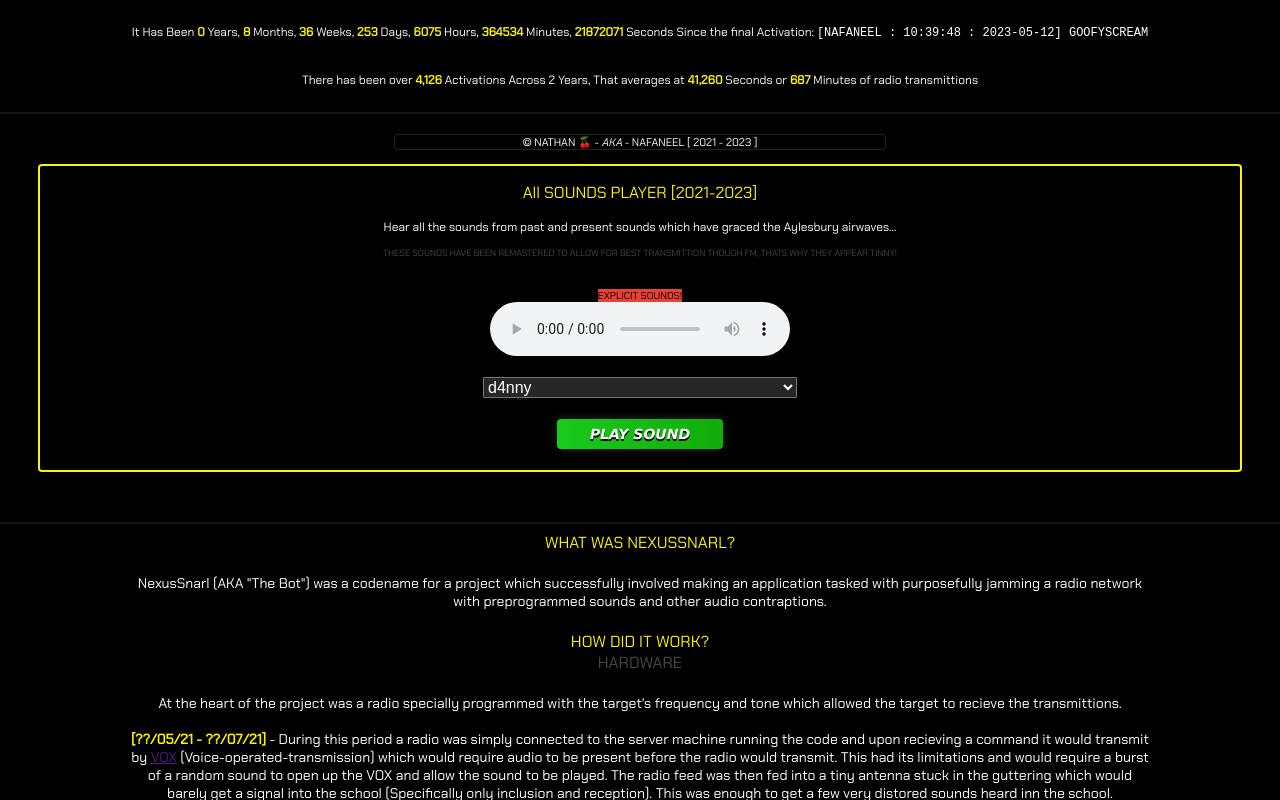
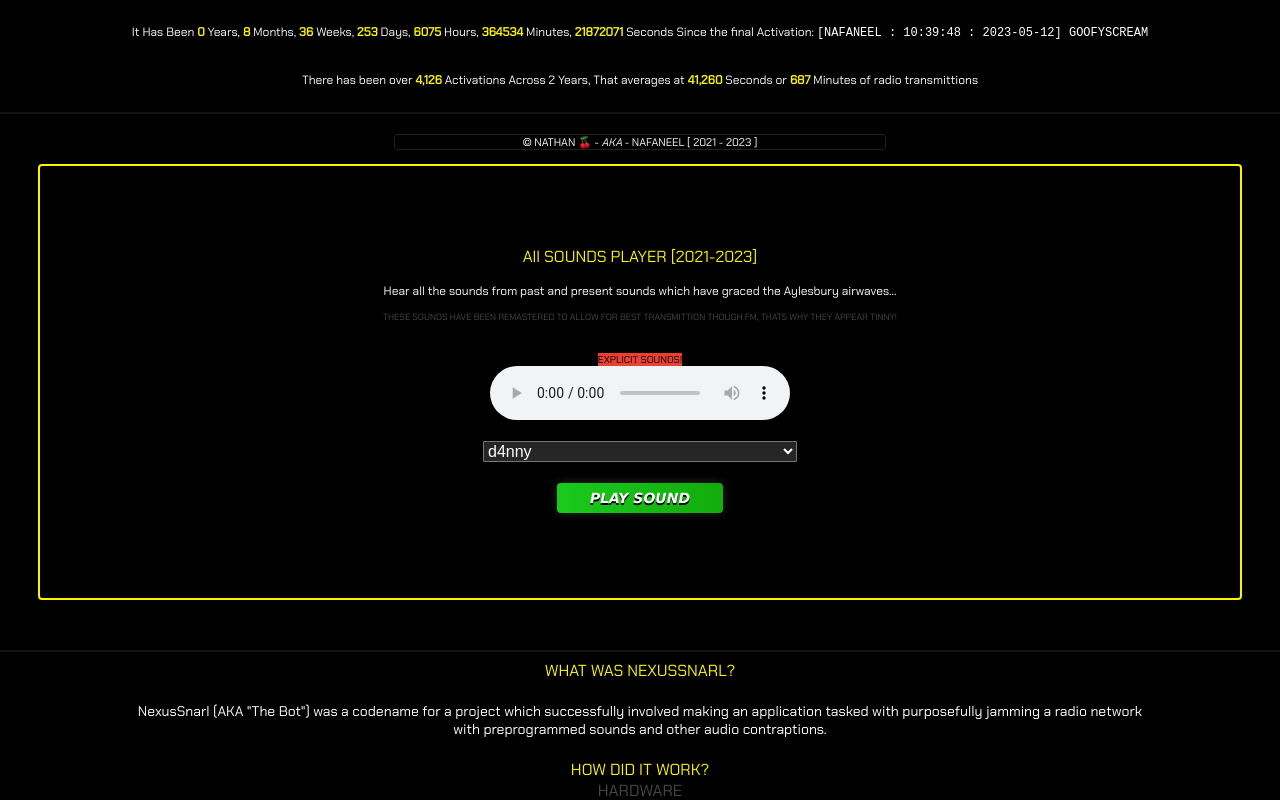
Before and after one commit to Nafaneel/ns, a plain HTML site: page index.html in a window 1280 px wide. Shown: the part 609-1409 px from the top of the page. Drawn offline with nearby package versions, Linux system fonts and the light colour scheme.

Commit message:
Update index.html

```diff
--- a/index.html
+++ b/index.html
@@ -91,7 +91,7 @@
     <hr color="#141414">
       <br>
         <br>
-      <div class="soundsPlay">
+      <div class="soundsPlay" style="padding: 5%;">
       <p style="font-size: 16px; color: #fcf400;">All SOUNDS PLAYER [2021-2023]</p>
 
       <p style="font-size: 12px;">Hear all the sounds from past and present sounds which have graced the Aylesbury
```
